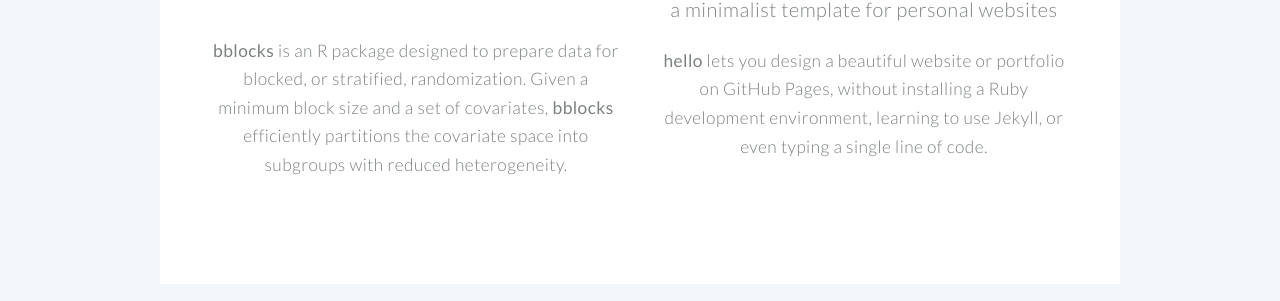
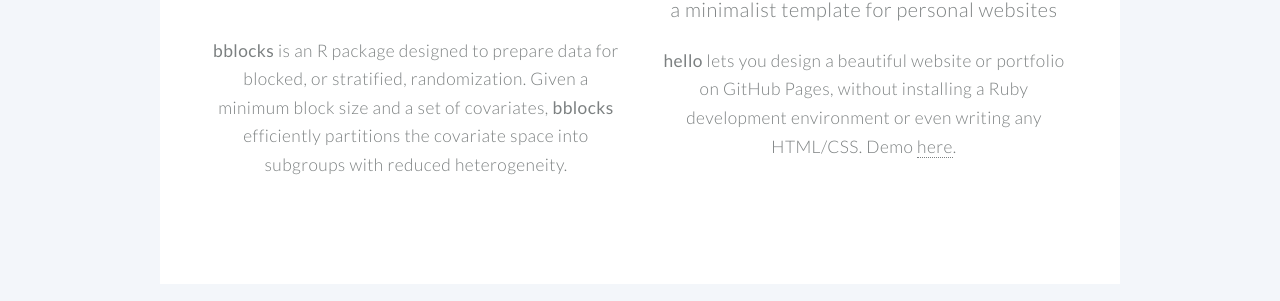
Before and after one commit to saragong/saragong.github.io, a Jekyll site: the page built from index.md, in a window 1280 px wide and 900 px high, scrolled down 2311 px. Shown: the part 210-511 px from the top of the window. Built offline with Jekyll 4.4.1, drawn with Linux system fonts in a browser that asks for light colours.

Commit message:
edit hello

```diff
--- a/_includes/hello.html
+++ b/_includes/hello.html
@@ -1,3 +1,3 @@
 <h1><a href="https://github.com/saragong/hello">hello for github pages</a></h1>
 <h2>a minimalist template for personal websites</h2>
-<p><strong>hello</strong> lets you design a beautiful website or portfolio on GitHub Pages, without installing a Ruby development environment, learning to use Jekyll, or even typing a single line of code.</p>
+<p><strong>hello</strong> lets you design a beautiful website or portfolio on GitHub Pages, without installing a Ruby development environment or even writing any HTML/CSS. Demo <a href="/hello">here</a>.</p>
```
